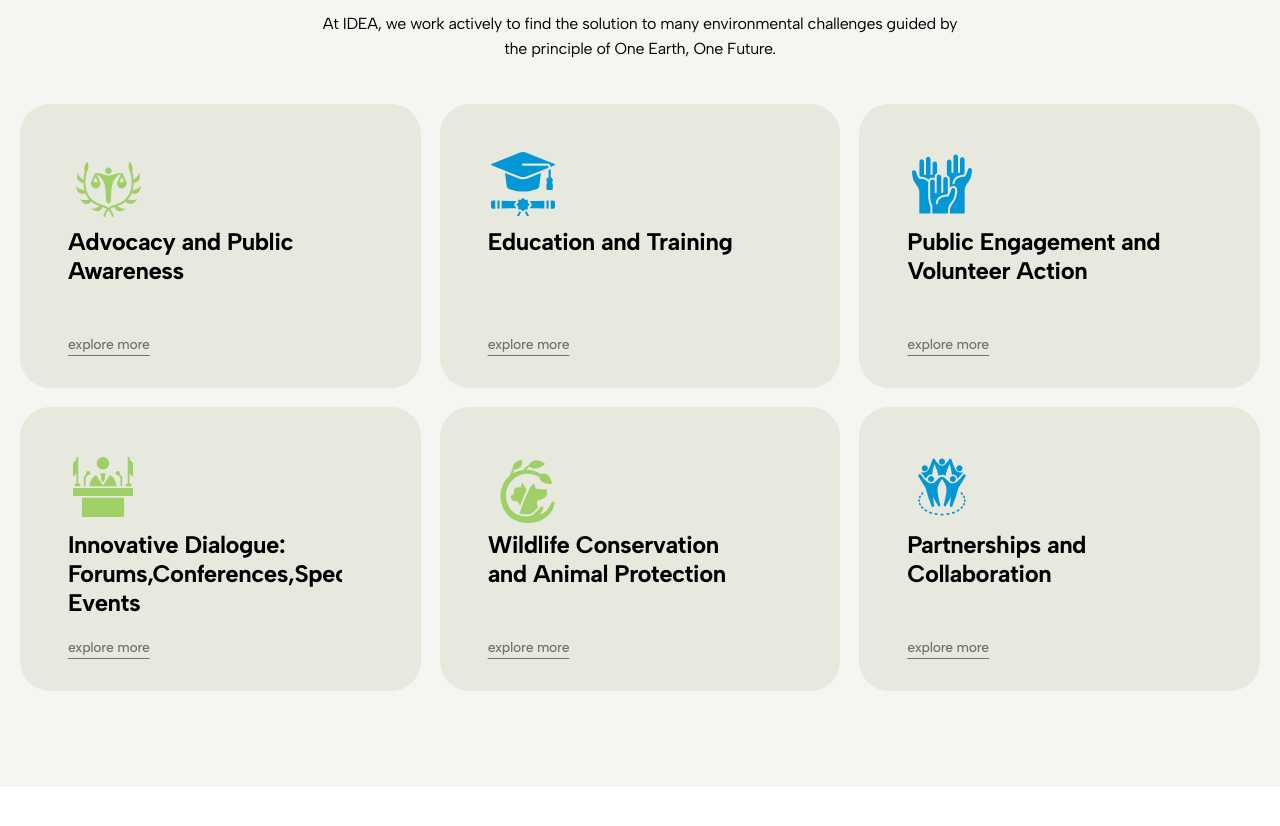
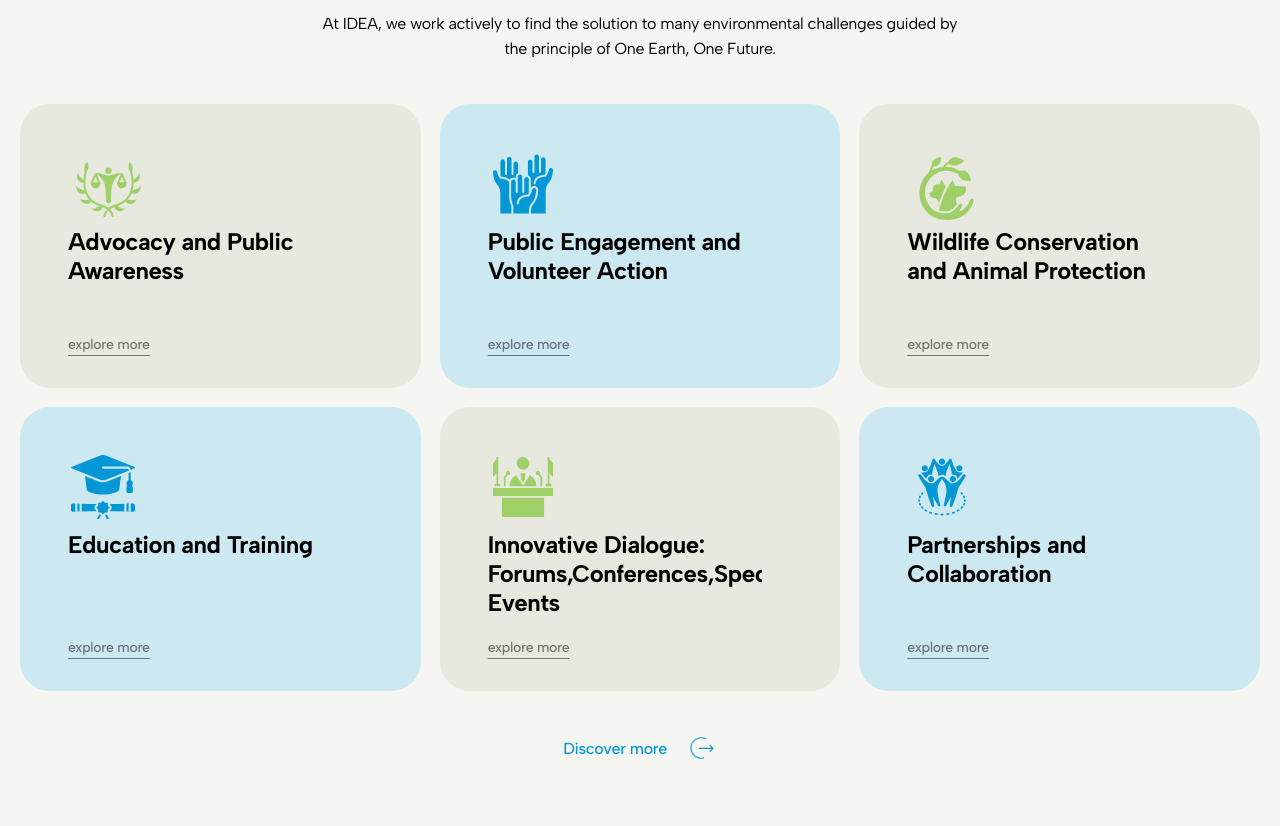
Before and after one commit to rashidovjavid1/Idea-clone, a Next.js app: page / in a window 1280 px wide. Shown: the part 1660-2486 px from the top of the page. Before the commit the page ends 2447 px from the top, so only its background shows below. Built offline with nearby package versions, Linux system fonts and the light colour scheme.

Commit message:
feat: add discover button to OurProjects component; update cardItems and styles for improved layout

```diff
--- a/app/components/OurProjects.jsx
+++ b/app/components/OurProjects.jsx
@@ -38,6 +38,10 @@
               </div>
             ))}
           </div>
+          <Link href="/about" className="discoverButton">
+            <span>Discover more</span>
+            <img src="/moreButton.svg" alt="Discover More" />
+          </Link>
         </div>
       </div>
     </section>
--- a/app/constants/cardItems.js
+++ b/app/constants/cardItems.js
@@ -4,6 +4,20 @@
     label: "Advocacy and Public Awareness",
     link: "/advocacy",
     backImage: "/21.webp",
+  },
+
+  {
+    image: "/volunteer.svg",
+    label: "Public Engagement and Volunteer Action",
+    link: "/volunteer",
+    backImage: "23.webp",
+  },
+
+  {
+    image: "/wildLife.svg",
+    label: "Wildlife Conservation and Animal Protection",
+    link: "/animal-protection",
+    backImage: "25.webp",
   },
 
   {
@@ -14,24 +28,10 @@
   },
 
   {
-    image: "/volunteer.svg",
-    label: "Public Engagement and Volunteer Action",
-    link: "/volunteer",
-    backImage: "23.webp",
-  },
-
-  {
     image: "/innovation.svg",
     label: "Innovative Dialogue: Forums,Conferences,Special Events",
     link: "/conference",
     backImage: "24.webp",
-  },
-
-  {
-    image: "/wildLife.svg",
-    label: "Wildlife Conservation and Animal Protection",
-    link: "/animal-protection",
-    backImage: "25.webp",
   },
 
   {
--- a/app/global.scss
+++ b/app/global.scss
@@ -413,7 +413,6 @@
             height: 100%;
             transform-style: preserve-3d;
             transform-origin: 50%;
-            background: #e7e8de;
             border-radius: 3rem;
             transition: transform 0.6s ease-in-out;
             position: relative;
@@ -527,6 +526,38 @@
               }
             }
           }
+          &:nth-child(odd) .ourProjectCardInner {
+            background: #e7e8de;
+          }
+
+          &:nth-child(even) .ourProjectCardInner {
+            background: #cce8f1;
+          }
+        }
+      }
+      .discoverButton {
+        align-items: center;
+        gap: 2rem;
+        width: fit-content;
+        display: flex;
+        text-decoration: none;
+        &:hover img {
+          transform: translateX(5px);
+        }
+        span {
+          color: #0397d6;
+          letter-spacing: -0.032rem;
+          font-family: Albert Sans;
+          font-size: 1.6rem;
+          font-style: normal;
+          font-weight: 500;
+          line-height: normal;
+        }
+
+        img {
+          flex-shrink: 0;
+          transition: transform 0.3s ease-in-out;
+          scale: 0.8;
         }
       }
     }
```
